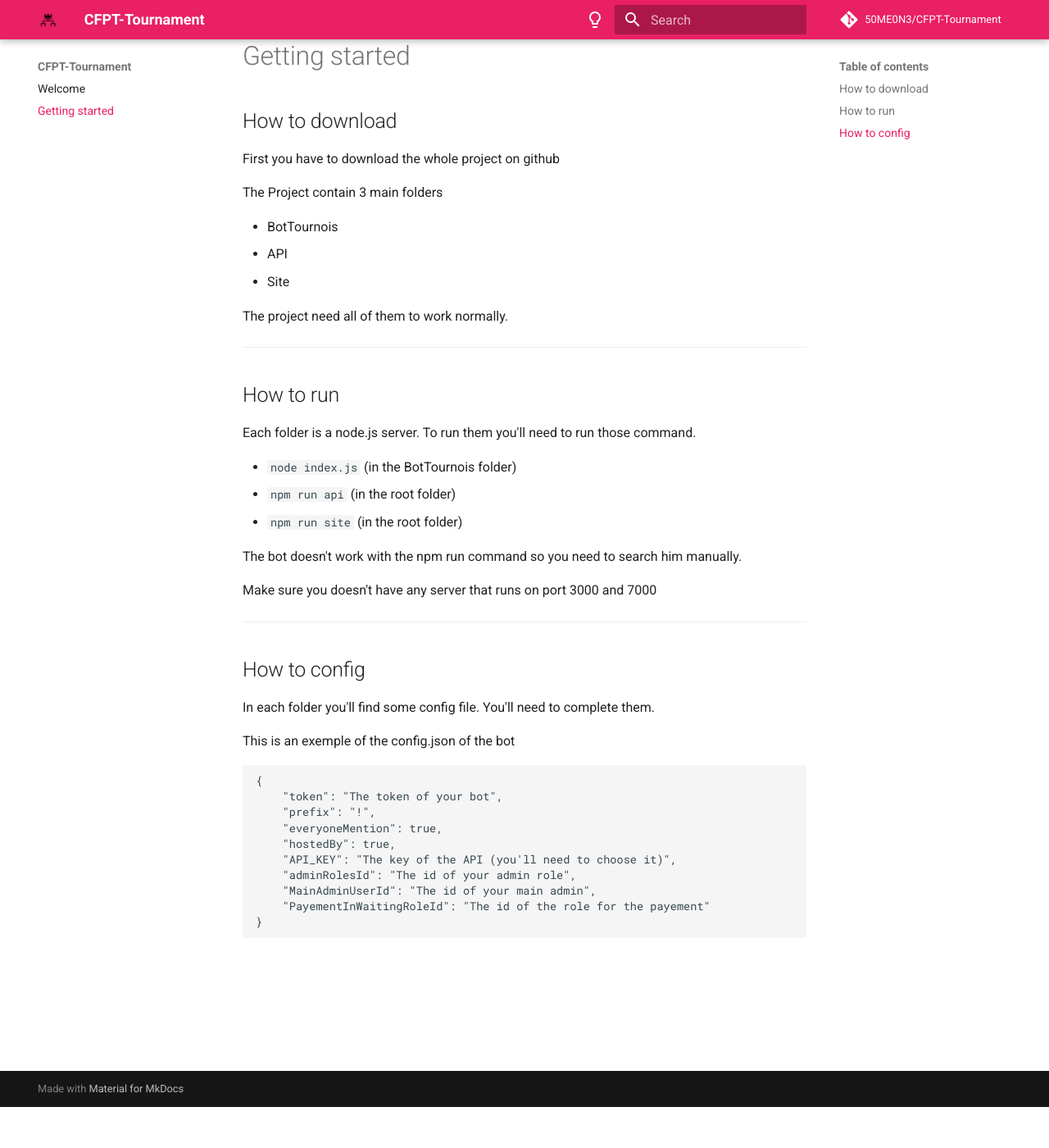
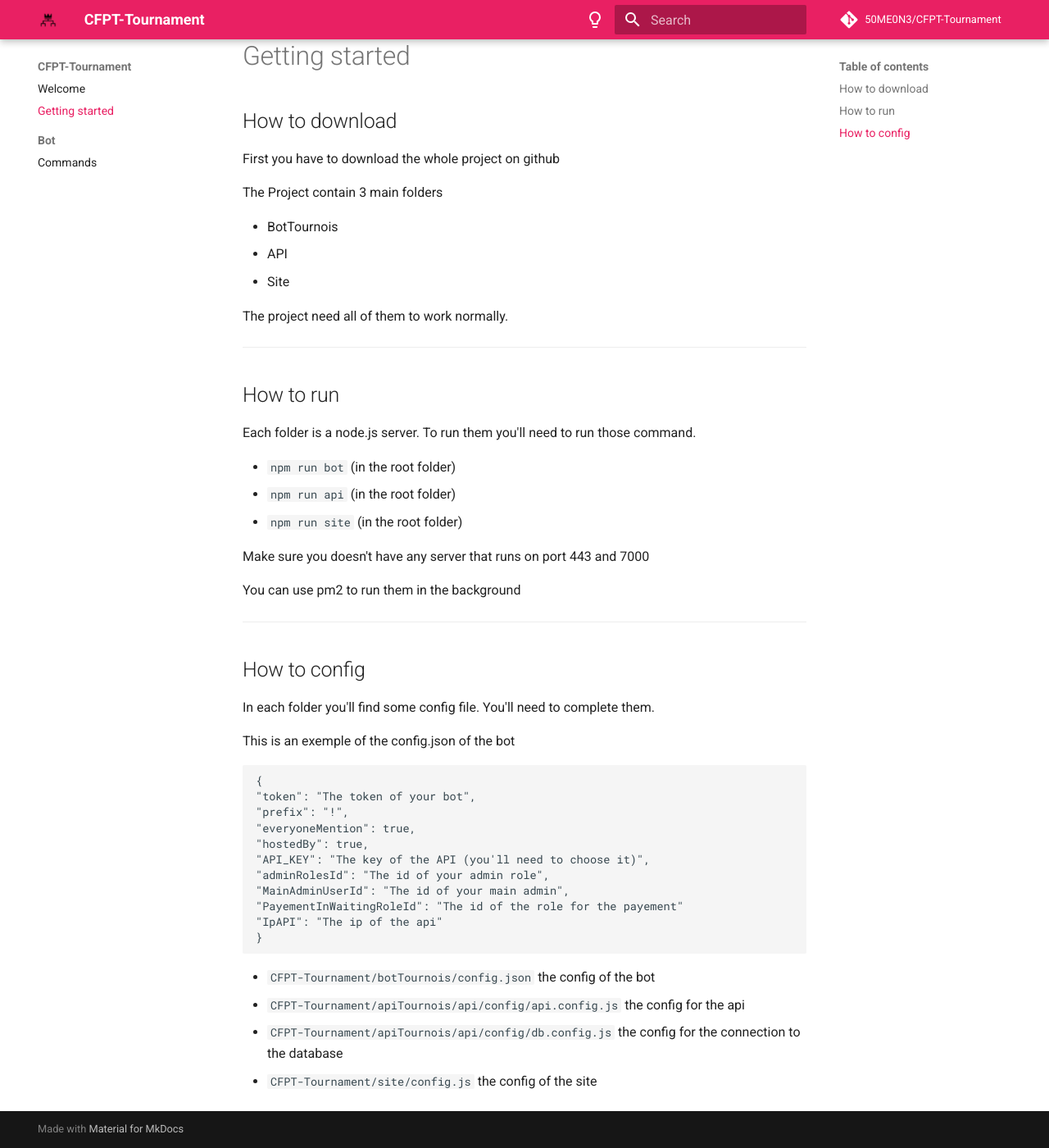
Before and after one commit to 50ME0N3/CFPT-Tournament, an MkDocs documentation site: the page built from docs/Getting-started.md, in a window 1280 px wide and 1400 px high, scrolled down 50 px. Shown: the whole window at 82% size. Built offline with MkDocs 1.6.1 and Material for MkDocs 9.7.7, drawn with Linux system fonts in a browser that asks for light colours; comment, search, counter and statistics services are not loaded.

```diff
--- a/docs/Getting-started.md
+++ b/docs/Getting-started.md
@@ -14,13 +14,13 @@ The project need all of them to work normally.
 ## How to run
 Each folder is a node.js server. To run them you'll need to run those command.
 
--   `node index.js` (in the BotTournois folder)
+-   `npm run bot` (in the root folder)
 -   `npm run api` (in the root folder)
 -   `npm run site` (in the root folder)
 
-The bot doesn't work with the npm run command so you need to search him manually.
+Make sure you doesn't have any server that runs on port 443 and 7000
 
-Make sure you doesn't have any server that runs on port 3000 and 7000
+You can use pm2 to run them in the background
 
 <hr>
 
@@ -30,12 +30,18 @@ In each folder you'll find some config file. You'll need to complete them.
 This is an exemple of the config.json of the bot
 
     {
-        "token": "The token of your bot",
-        "prefix": "!",
-        "everyoneMention": true,
-        "hostedBy": true,
-        "API_KEY": "The key of the API (you'll need to choose it)",
-        "adminRolesId": "The id of your admin role",
-        "MainAdminUserId": "The id of your main admin",
-        "PayementInWaitingRoleId": "The id of the role for the payement"
+    "token": "The token of your bot",
+    "prefix": "!",
+    "everyoneMention": true,
+    "hostedBy": true,
+    "API_KEY": "The key of the API (you'll need to choose it)",
+    "adminRolesId": "The id of your admin role",
+    "MainAdminUserId": "The id of your main admin",
+    "PayementInWaitingRoleId": "The id of the role for the payement"
+    "IpAPI": "The ip of the api"
     }
+
+-   `CFPT-Tournament/botTournois/config.json` the config of the bot
+-   `CFPT-Tournament/apiTournois/api/config/api.config.js` the config for the api
+-   `CFPT-Tournament/apiTournois/api/config/db.config.js` the config for the connection to the database
+-   `CFPT-Tournament/site/config.js` the config of the site
```
Also changed, not shown: docs/Bot/commands.md (added, +3 -0 lines), logger.js (+7 -1 lines).
